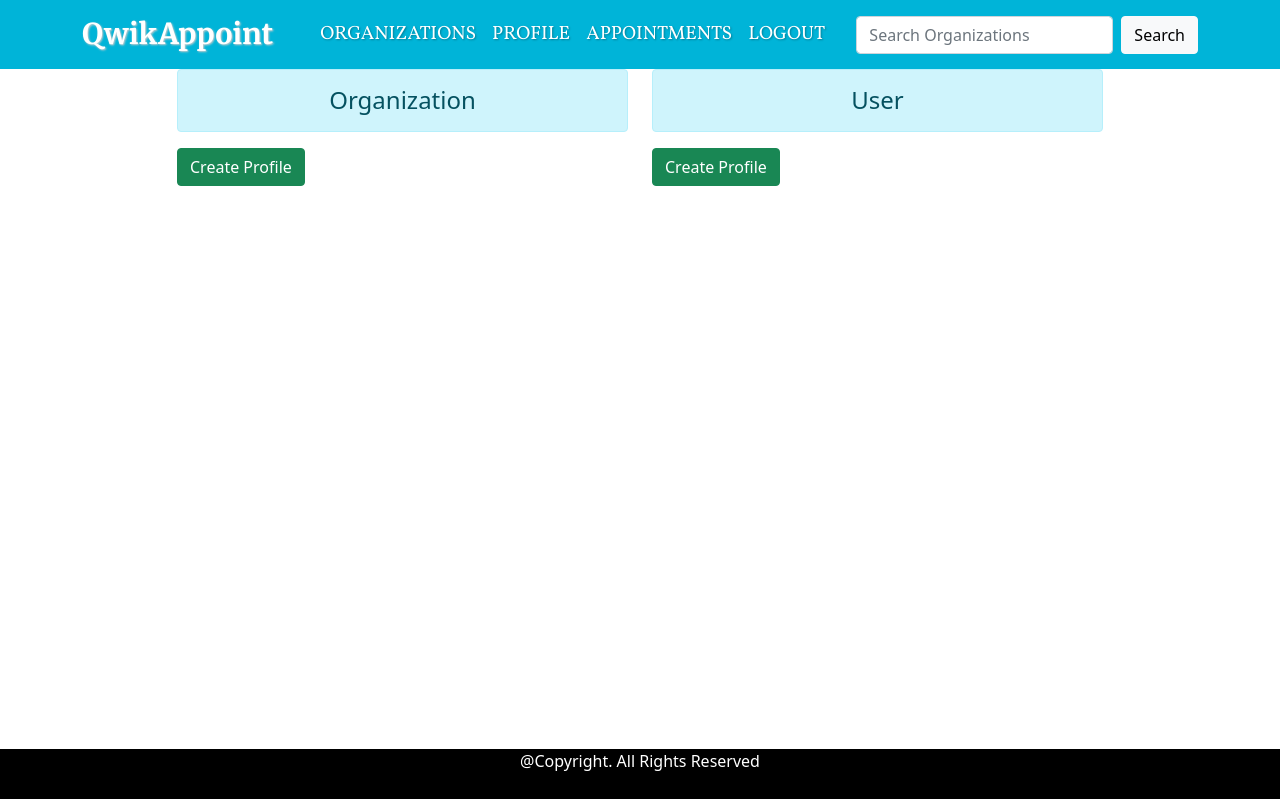
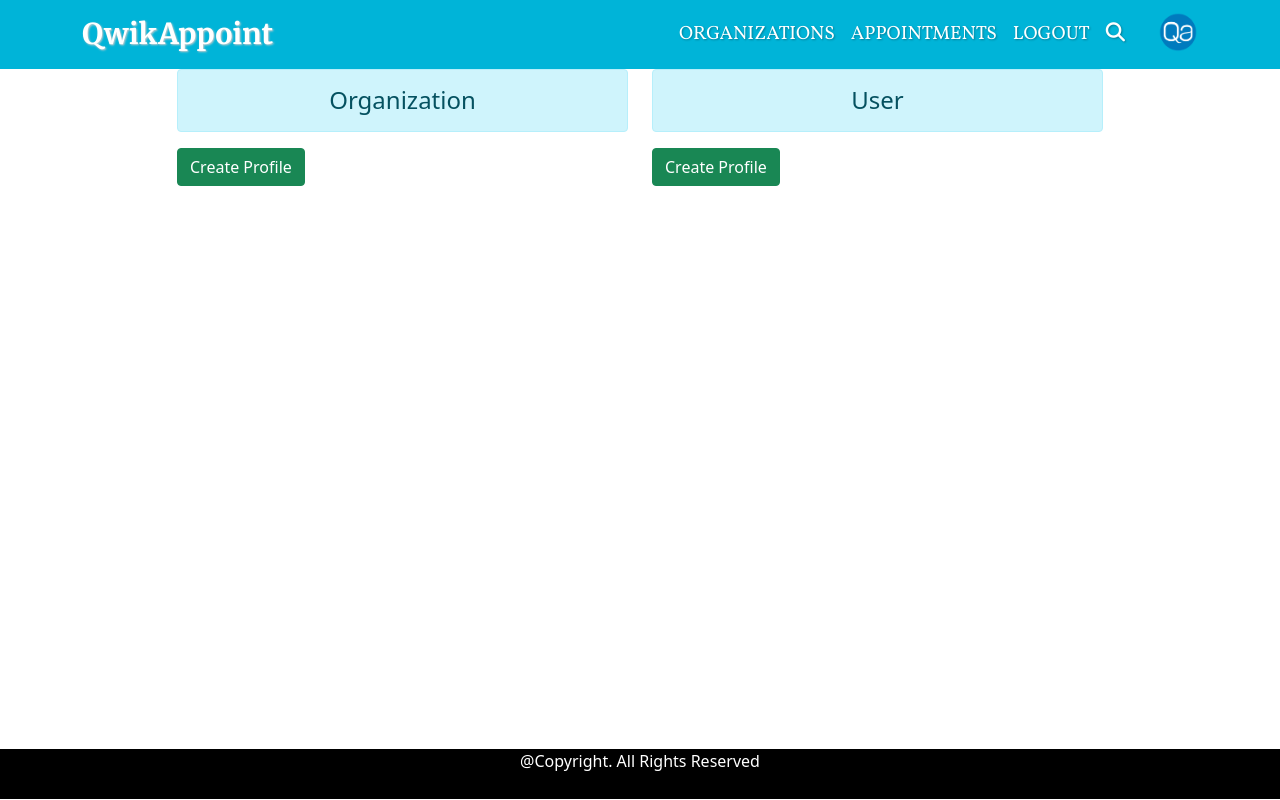
Before and after one commit to malhotraravi842/qwikAppoint, a Django app: page / in a window 1280 px wide. Run offline with Django 3.2, Linux system fonts and the light colour scheme; the visitor is signed in with stand-in values (Sample User, id 1); some libraries are stand-ins or nearby versions.

Commit message:
added logout redirect and fixed search bar

```diff
--- a/qwikAppoint/settings.py
+++ b/qwikAppoint/settings.py
@@ -145,6 +145,7 @@ DEFAULT_AUTO_FIELD = 'django.db.models.BigAutoField'
 CRISPY_TEMPLATE_PACK = 'bootstrap4'
 
 LOGIN_REDIRECT_URL = 'home'
+LOGOUT_REDIRECT_URL = 'home'
 
 EMAIL_BACKEND = 'django.core.mail.backends.smtp.EmailBackend'
 EMAIL_HOST = 'smtp.gmail.com'
--- a/static/css/index.css
+++ b/static/css/index.css
@@ -1,8 +1,9 @@
 @import url('https://fonts.googleapis.com/css2?family=Vollkorn&display=swap');
 @import url('https://fonts.googleapis.com/css2?family=Neuton&family=Russo+One&display=swap');
 
+
 .home {
-    background-color: #00b4d8;
+    background-color: var(--bg-color);
 }
 
 /* Start of Banner */
--- a/static/css/style.css
+++ b/static/css/style.css
@@ -1,5 +1,9 @@
 @import url('https://fonts.googleapis.com/css2?family=Merriweather:wght@700&display=swap');
 @import url('https://fonts.googleapis.com/css2?family=Vollkorn&display=swap');
+
+:root {
+    --bg-color: #00b4d8;
+}
 
 body {
     width: 100%;
@@ -7,7 +11,7 @@ body {
 }
 /* Navbar */
 .nav-color {
-    background-color: #00b4d8;
+    background-color: var(--bg-color);
 }
 .navbar-brand {
     font-size: 1.8em;
@@ -26,6 +30,56 @@ body {
     margin-left: auto;
     margin-right: auto;
 }
+.profile-logo {
+    width: 40px;
+    height: 40px;
+    margin-left: 25px;
+}
+.l-margin {
+    margin-right: 0;
+}
+#search_bar input {
+    display: block;
+    width: 110%;
+    padding: .375rem .75rem;
+    font-size: 1rem;
+    font-weight: 400;
+    line-height: 1.5;
+    color: #212529;
+    outline: none;
+    background-color: #fff;
+    background-clip: padding-box;
+    border: 1px solid #ced4da;
+    -webkit-appearance: none;
+    -moz-appearance: none;
+    appearance: none;
+    border-radius: .25rem;
+    transition: border-color .15s ease-in-out,box-shadow .15s ease-in-out;
+    transition-property: border-color, box-shadow;
+    transition-duration: 0.15s, 0.15s;
+    transition-timing-function: ease-in-out, ease-in-out;
+    transition-delay: 0s, 0s;
+}
+.search-bar {
+    display: none !important;
+}
+.search-cancel {
+    margin-left: -35px;
+    border: none;
+    outline: none;
+    background-color: transparent;
+    color: #ccc;
+    font-weight: 700;
+}
+.hidden {
+    clip: rect(0 0 0 0);
+    clip-path: inset(50%);
+    height: 1px;
+    overflow: hidden;
+    position: absolute;
+    white-space: nowrap;
+    width: 1px;
+  }
 /* Content Block */
 .home,
 .create-profile,
--- a/static/js/style.js
+++ b/static/js/style.js
@@ -0,0 +1,15 @@
+const searchIcon = document.getElementById('search_icon');
+const sBar = document.getElementById('search_bar');
+const searchCancel = document.getElementById('search_cancel');
+
+
+searchIcon.addEventListener('click', () => {
+    sBar.classList.remove('search-bar');
+    searchIcon.style.display = 'none';
+});
+
+
+searchCancel.addEventListener('click', () => {
+    sBar.classList.add('search-bar');
+    searchIcon.style.display = 'initial';
+})
--- a/templates/base.html
+++ b/templates/base.html
@@ -25,28 +25,32 @@
                 <span class="navbar-toggler-icon"></span>
             </button>
             <div class="collapse navbar-collapse" id="navbarSupportedContent">
-                <ul class="navbar-nav me-auto mb-2 mb-lg-0">
+                <ul class="navbar-nav l-margin mb-2 mb-lg-0">
                     <li class="nav-item">
                         <a class="nav-link" href="{% url 'org_list' %}">Organizations</a>
                     </li>
                     {% if user.is_authenticated %}
                     <li class="nav-item">
-                        <a class="nav-link" href="{% url 'profile' user.username %}">Profile</a>
-                    </li>
-                    <li class="nav-item">
                         <a class="nav-link" href="{% url 'user_appointments' %}">Appointments</a>
                     </li>
                     <li class="nav-item"><a class="nav-link" href="{% url 'logout' %}">LogOut</a></li>
+                    <form id="search_bar" class="d-flex search-bar">
+                        <span class="hidden">Search</span>
+                        <input class="" name="search" type="search" placeholder="Search Organizations"
+                            aria-label="Search">
+                        <button id="search_cancel" class="search-cancel" type="button"><i
+                                class="fas fa-times"></i></button>
+                        <button class="btn btn-light hidden" type="submit"></button>
+                    </form>
+                    <li id="search_icon" class="nav-item nav-link search-icon"><i class="fas fa-search"></i></li>
+                    <a href="{% url 'profile' user.username %}">
+                        <img class="profile-logo" src="{% static 'images/logo.png' %}" alt="">
+                    </a>
                     {% else %}
                     <li class="nav-item"><a class="nav-link" href="{% url 'login' %}">Login</a></li>
                     <li class="nav-item"><a class="nav-link" href="{% url 'signup' %}">SignUp</a></li>
                     {% endif %}
                 </ul>
-                <form id="search_bar" class="d-flex search-bar">
-                    <input class="form-control me-2" name="search" type="search" placeholder="Search Organizations"
-                        aria-label="Search">
-                    <button class="btn btn-light" type="submit">Search</button>
-                </form>
             </div>
         </div>
     </nav>
@@ -87,6 +91,8 @@
     <script src="https://cdn.jsdelivr.net/npm/bootstrap@5.0.1/dist/js/bootstrap.bundle.min.js"
         integrity="sha384-gtEjrD/SeCtmISkJkNUaaKMoLD0//ElJ19smozuHV6z3Iehds+3Ulb9Bn9Plx0x4"
         crossorigin="anonymous"></script>
+    <!-- Font Awesome -->
+    <script src="https://kit.fontawesome.com/56bdba1c00.js" crossorigin="anonymous"></script>
 
     <script src="{% static 'js/style.js' %}"></script>
     {% block scripts %}
```
